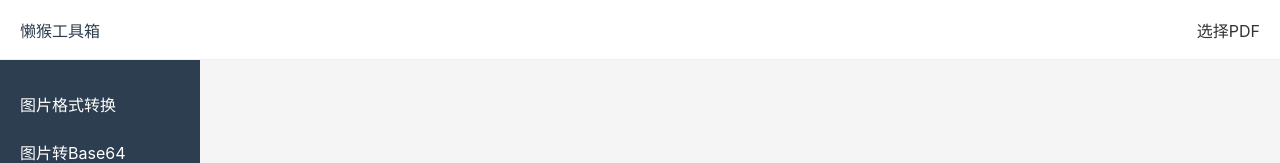
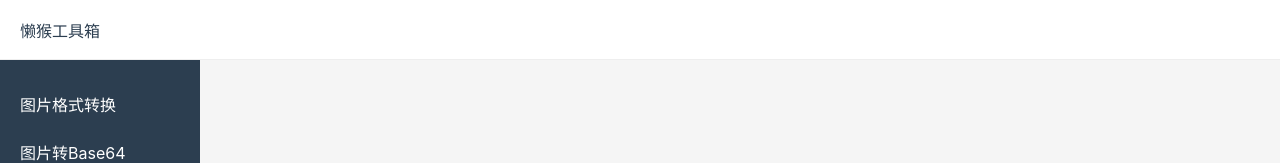
Before and after one commit to unclehking/lazymonkey-kit, a Vue app: page / in a window 1280 px wide. Shown: the top 163 px of the page. Built offline with nearby package versions, Linux system fonts and the light colour scheme.

Commit message:
删除App.vue文件中的“选择PDF”

```diff
--- a/src/App.vue
+++ b/src/App.vue
@@ -3,9 +3,6 @@
         <!-- 顶部状态栏 -->
         <header class="header">
             <div class="logo">懒猴工具箱</div>
-            <div class="right-section">
-                <a href="#" class="pdf-select">选择PDF</a>
-            </div>
         </header>
 
         <div class="main-content">
@@ -87,9 +84,4 @@
     padding: 20px;
     background-color: #f5f5f5;
 }
-
-.pdf-select {
-    color: #333;
-    text-decoration: none;
-}
 </style>
```
Also changed, not shown: 1 other file (tests, documents, lock files or other folders).
